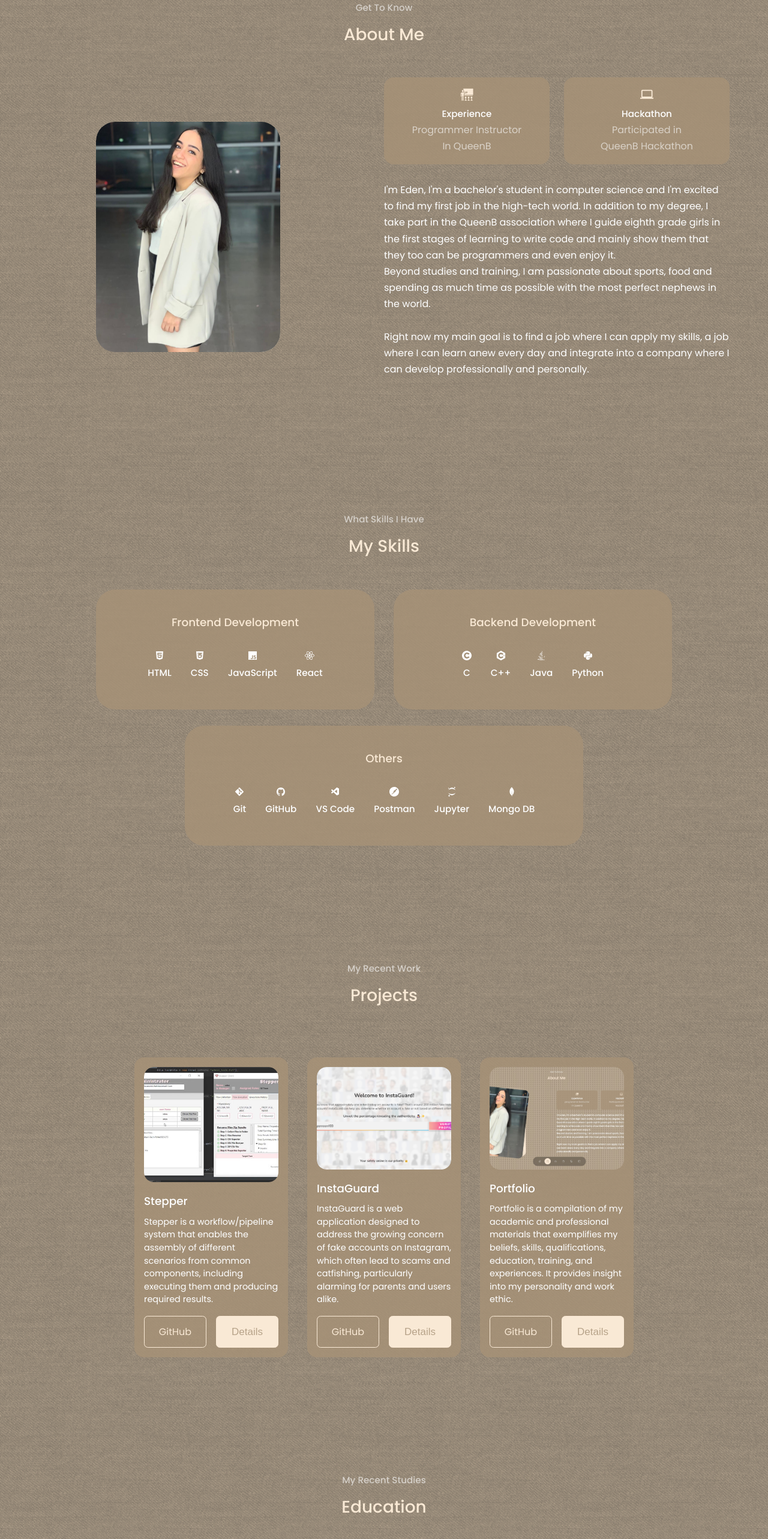
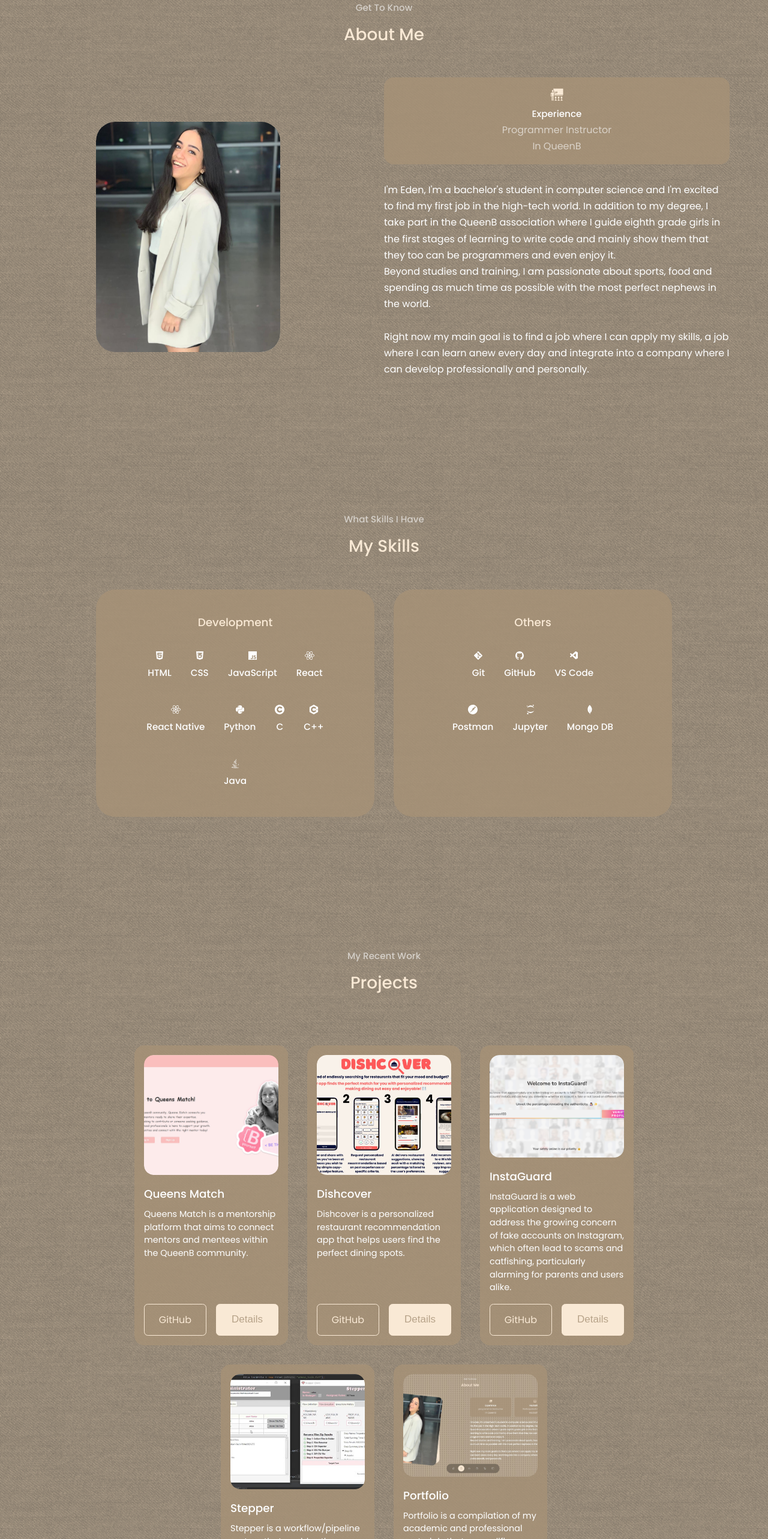
Before and after one commit to Eden-Ismah-Moshe/my-portfolio, a React (Create React App) app: page / in a window 1280 px wide. Shown: the part 960-3526 px from the top of the page at 60% size. Built offline with nearby package versions, Linux system fonts and the light colour scheme; the HTML template or start-up script is replaced by a standard one.

Commit message:
update skills and projects

```diff
--- a/src/components/about/About.jsx
+++ b/src/components/about/About.jsx
@@ -38,13 +38,6 @@ const About = () => {
                 Programmer Instructor <br /> In QueenB
               </small>
             </article>
-            <article className="about_card">
-              <MdOutlineComputer className="about_icon" />
-              <h5>Hackathon</h5>
-              <small>
-                Participated in <br /> QueenB Hackathon
-              </small>
-            </article>
           </div>
           &nbsp;
           <p>{formatText(aboutMe)}</p>
--- a/src/components/about/about.css
+++ b/src/components/about/about.css
@@ -52,9 +52,6 @@ section#about h2 {
 }
 
 .about_cards {
-  display: grid;
-  grid-template-columns: repeat(2, 1fr);
-  gap: 1.5rem;
   align-items: center;
   justify-content: center;
 }
--- a/src/components/skills/Skills.jsx
+++ b/src/components/skills/Skills.jsx
@@ -21,8 +21,8 @@ const Skills = () => {
       <h4>What Skills I Have</h4>
       <h2>My Skills</h2>
       <div className="container development_experience_container">
-        <div className="experience_frontend">
-          <h3>Frontend Development</h3>
+        <div className="experience_development">
+          <h3>Development</h3>
           <div className="experience_content">
             <article className="experience_item">
               <FaHtml5 />
@@ -40,12 +40,14 @@ const Skills = () => {
               <FaReact />
               <h4>React</h4>
             </article>
-          </div>
-        </div>
-
-        <div className="experience_backend">
-          <h3>Backend Development</h3>
-          <div className="experience_content">
+            <article className="experience_item">
+              <FaReact />
+              <h4>React Native</h4>
+            </article>
+            <article className="experience_item">
+              <FaPython />
+              <h4>Python</h4>
+            </article>
             <article className="experience_item">
               <SiCoursera />
               <h4>C</h4>
@@ -57,15 +59,9 @@ const Skills = () => {
               <FaJava />
               <h4>Java</h4>
             </article>
-            <article className="experience_item">
-              <FaPython />
-              <h4>Python</h4>
-            </article>
           </div>
         </div>
-      </div>
-      &nbsp;
-      <div className="container other_experience_container">
+
         <div className="experience_others">
           <h3>Others</h3>
           <div className="experience_content_others">
@@ -96,6 +92,7 @@ const Skills = () => {
           </div>
         </div>
       </div>
+      &nbsp;
     </section>
   );
 };
--- a/src/data/constants.js
+++ b/src/data/constants.js
@@ -27,6 +27,42 @@ export const myEducationData = [
 export const projectsData = [
   {
     id: 1,
+    image: require("../assets/QueensMatch.jpg"),
+    title: "Queens Match",
+    place: "QueenB x AppsFlyer Bootcamp",
+    tags: ["React", "NodeJS", "PostgreSQL", "pgAdmin", "Docker"],
+    description:
+      "Queens Match is a mentorship platform that aims to connect mentors and mentees within the QueenB community.",
+    github: "https://github.com/Eden-Ismah-Moshe/Queen-B-Bootcamp",
+    details:
+      "Queens Match is a mentorship platform developed during the QueenB and AppsFlyer Bootcamp. It aims to connect mentors and mentees within the QueenB community, fostering relationships that encourage women in tech. This project was built by a team of three members as part of the QueenB Initiative. We used modern technologies to create a seamless experience for users, allowing them to find, register, and connect with mentors.",
+  },
+  {
+    id: 2,
+    image: require("../assets/Dishcover.jpg"),
+    title: "Dishcover",
+    place: "The Academic College of Tel Aviv-Yafo",
+    tags: ["React Native", "Node.js", "MongoDB", "APIFY", "Python"],
+    description:
+      "Dishcover is a personalized restaurant recommendation app that helps users find the perfect dining spots.",
+    github: "https://github.com/Eden-Ismah-Moshe/Dishcover",
+    details:
+      "Dishcover is a personalized restaurant recommendation app that helps users find the perfect dining spots based on their preferences, past experiences, and current mood. The app leverages AI and machine learning to continuously refine recommendations, making dining out easier and more enjoyable.",
+  },
+  {
+    id: 3,
+    image: require("../assets/instaguard.png"),
+    title: "InstaGuard",
+    place: "QueenB x AppsFlyer Hackathon",
+    tags: ["React", "Node.js"],
+    description:
+      "InstaGuard is a web application designed to address the growing concern of fake accounts on Instagram, which often lead to scams and catfishing, particularly alarming for parents and users alike.",
+    github: "https://github.com/InstaGuard/InstaGuard",
+    details:
+      "InstaGuard is a web application designed to address the growing concern of fake accounts on Instagram, which often lead to scams and catfishing, particularly alarming for parents and users alike.",
+  },
+  {
+    id: 4,
     image: require("../assets/stepper.jpg"),
     title: "Stepper",
     place: "The Academic College of Tel Aviv-Yafo",
@@ -38,19 +74,7 @@ export const projectsData = [
       "Stepper is a workflow/pipeline system that enables the assembly of different scenarios (called flows) from common components (called steps), including executing them and producing required results. The project includes various UI clients: Client-server. It includes a component that manages users and permissions, serving multiple clients concurrently and collecting information and statistics on their progress. ",
   },
   {
-    id: 2,
-    image: require("../assets/instaguard.png"),
-    title: "InstaGuard",
-    place: "QueenB x AppsFlyer Hackathon",
-    tags: ["React", "Node.js"],
-    description:
-      "InstaGuard is a web application designed to address the growing concern of fake accounts on Instagram, which often lead to scams and catfishing, particularly alarming for parents and users alike.",
-    github: "https://github.com/InstaGuard/InstaGuard",
-    details:
-      "InstaGuard is a web application designed to address the growing concern of fake accounts on Instagram, which often lead to scams and catfishing, particularly alarming for parents and users alike.",
-  },
-  {
-    id: 3,
+    id: 5,
     image: require("../assets/portfolio.jpg"),
     title: "Portfolio",
     place: "",
```
Also changed, not shown: src/assets/Dishcover.jpg (added), src/assets/QueensMatch.jpg (added).
